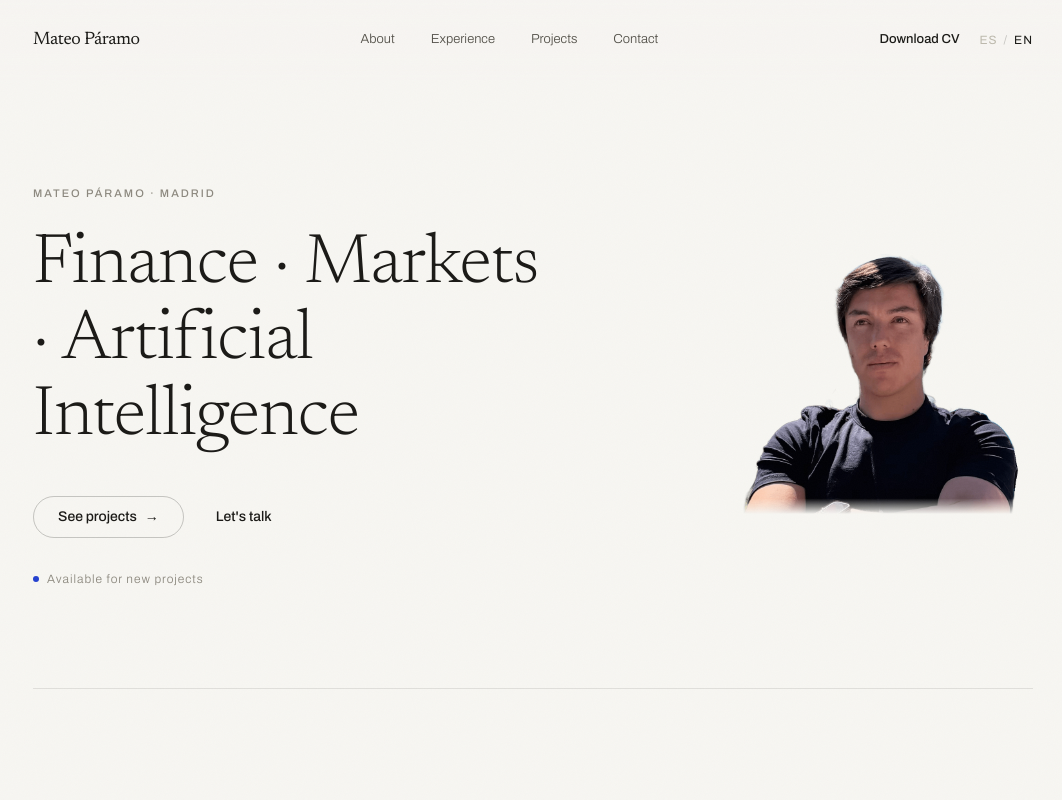
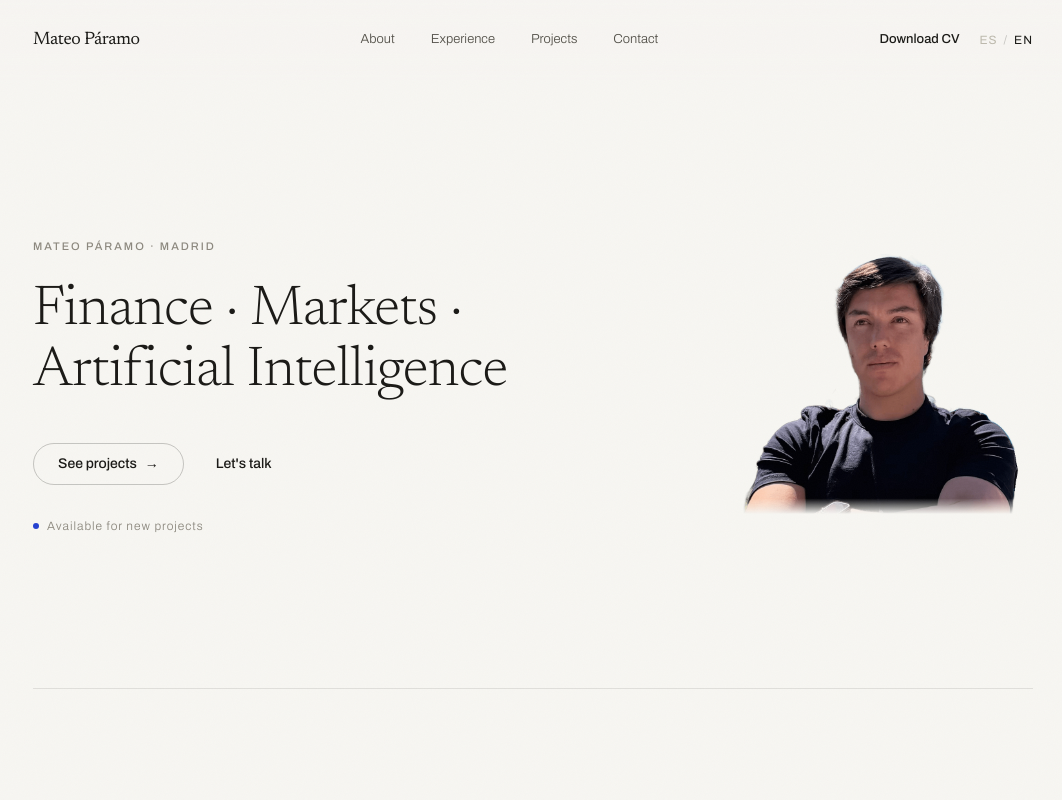
Before and after one commit to mateoparamo/paginawebmateoparamo, a Next.js app: page /en in a window 1280 px wide. Shown: the top 800 px of the page, without its empty margins (107-1169 px from the left). Built offline with nearby package versions, Linux system fonts and the light colour scheme.

Commit message:
ui: reducir 20% el tamano del titular del hero
Co-Authored-By: Claude Fable 5 <noreply@anthropic.com>

```diff
--- a/src/components/sections/Hero.tsx
+++ b/src/components/sections/Hero.tsx
@@ -21,7 +21,10 @@ export function Hero({ locale }: { locale: Locale }) {
 
             <h1
               className="display-xl mt-6 max-w-xl opacity-0 animate-fade-up md:max-w-2xl"
-              style={{ animationDelay: "0.12s" }}
+              style={{
+                animationDelay: "0.12s",
+                fontSize: "clamp(1.92rem, 4.4vw, 3.68rem)",
+              }}
             >
               {t.title.split(/(?<=\.)\s+/).map((sentence, i) => (
                 <span key={i} className="block text-balance">
```
